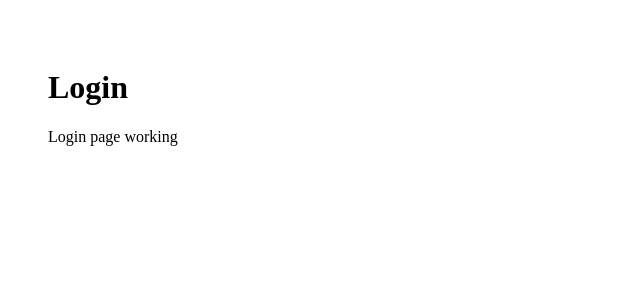
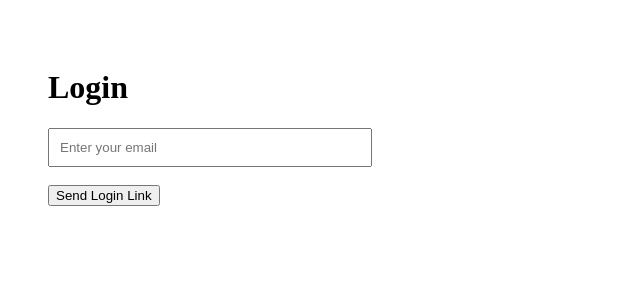
Before and after one commit to solenx-ux/ai-image-to-video, a Next.js app: page /login in a window 1280 px wide. Shown: the top 300 px of the page, without its empty margins (0-640 px from the left). Built offline with nearby package versions, Linux system fonts and the light colour scheme; no server answers.

Commit message:
Update page.js

```diff
--- a/app/login/page.js
+++ b/app/login/page.js
@@ -1,8 +1,43 @@
+'use client'
+
+import { useState } from 'react'
+import { supabase } from '@/lib/supabaseClient'
+
 export default function LoginPage() {
+  const [email, setEmail] = useState('')
+  const [message, setMessage] = useState('')
+
+  const handleLogin = async () => {
+    const { error } = await supabase.auth.signInWithOtp({
+      email,
+    })
+
+    if (error) {
+      setMessage(error.message)
+    } else {
+      setMessage('Check your email for login link')
+    }
+  }
+
   return (
-    <main style={{ padding: 40 }}>
+    <div style={{ padding: 40 }}>
       <h1>Login</h1>
-      <p>Login page working</p>
-    </main>
-  );
+
+      <input
+        type="email"
+        placeholder="Enter your email"
+        value={email}
+        onChange={(e) => setEmail(e.target.value)}
+        style={{ padding: 10, width: 300 }}
+      />
+
+      <br /><br />
+
+      <button onClick={handleLogin}>
+        Send Login Link
+      </button>
+
+      <p>{message}</p>
+    </div>
+  )
 }
```
